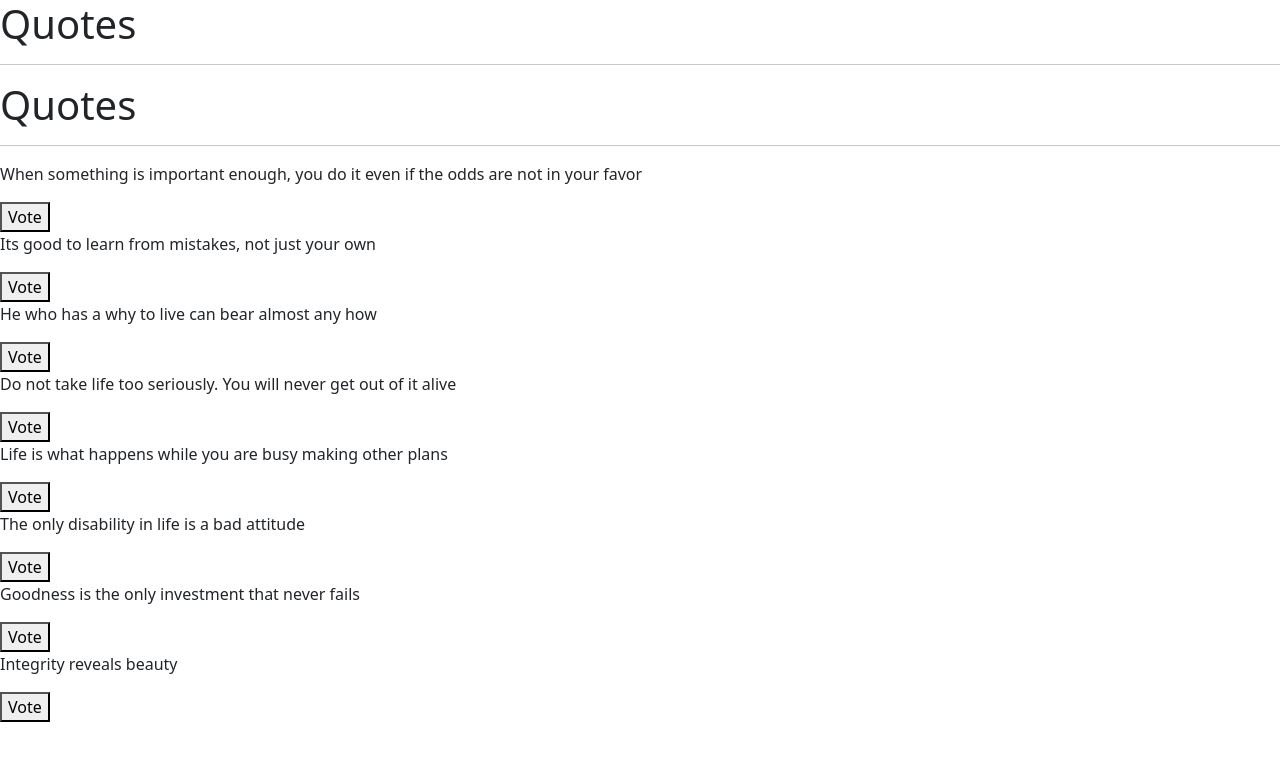
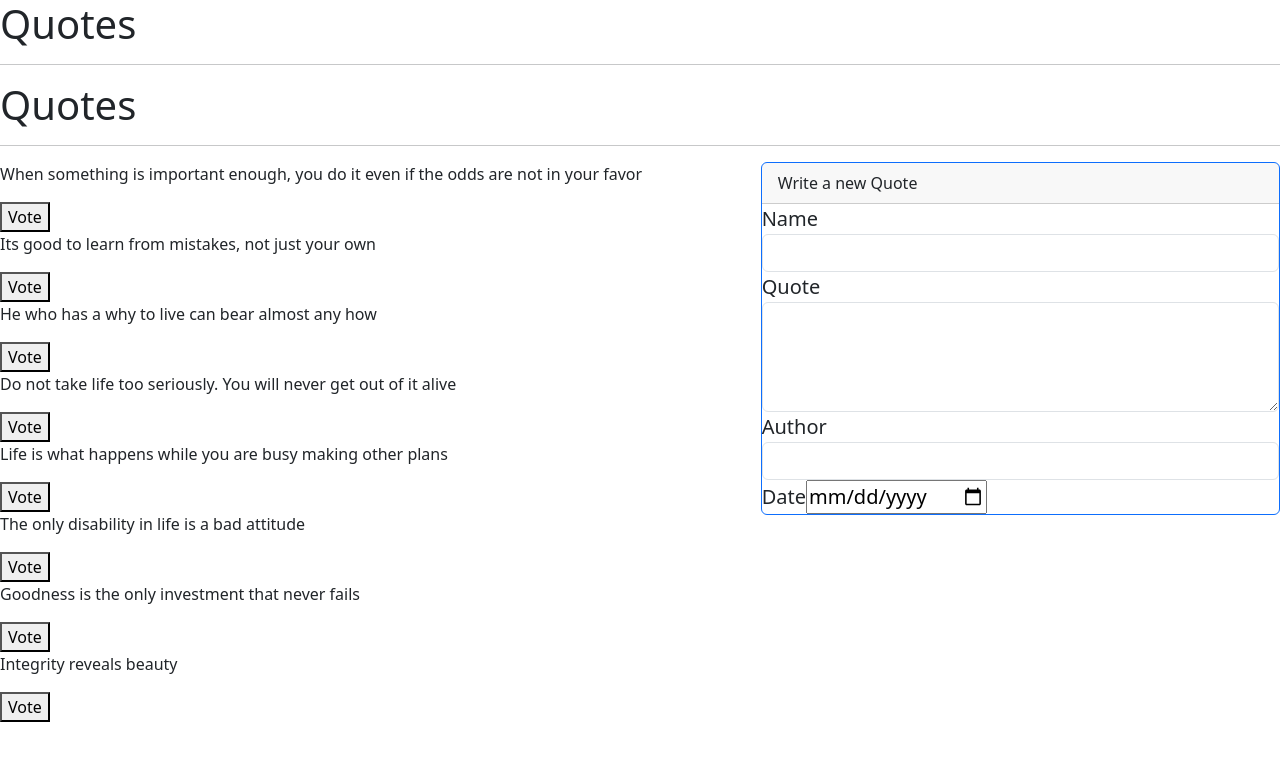
Before and after one commit to gracenyutu/Quotes-App, an Angular app: page / in a window 1280 px wide. Shown: the top 760 px of the page. Built offline with nearby package versions, Linux system fonts and the light colour scheme.

Commit message:
add css styling to the quote form

```diff
--- a/src/app/quote-form/quote-form.component.css
+++ b/src/app/quote-form/quote-form.component.css
@@ -0,0 +1,3 @@
+form {
+  font-size: 20px;
+}
--- a/src/app/quote-form/quote-form.component.html
+++ b/src/app/quote-form/quote-form.component.html
@@ -1,6 +1,5 @@
-<div class="container-fluid">
-  <h2 class="text-center">Write a new Quote</h2>
-  <hr>
+<div class="card border-primary mb-3">
+  <div class="card-header">Write a new Quote</div>
   <form>
       <div class="form-group">
 
@@ -16,8 +15,13 @@
       </div>
       <div class="form-group">
           <label for="author">Author</label>
-          <input type='date' id="author" required>
+          <input type='text' id="author" required class="form-control">
 
       </div>
+      <div class="form-group">
+        <label for="author">Date</label>
+        <input type='date' id="date" required>
+
+    </div>
   </form>
 </div>
--- a/src/app/quote/quote.component.html
+++ b/src/app/quote/quote.component.html
@@ -1,9 +1,16 @@
 <div>
   <h1>Quotes</h1>
   <hr>
-  <div *ngFor="let quote of quotes;let i = index">
-      <p>{{quote.content}}</p>
-      <button (click)="toggleDetails(i)">Vote</button>
-      <app-quote-detail *ngIf="quote.vote" [quotes]='quote' (quoteUp)="voteQuote($event,i)"></app-quote-detail>
+  <div class="row">
+    <div class="col-md-7">
+      <div *ngFor="let quote of quotes;let i = index">
+        <p>{{quote.content}}</p>
+        <button (click)="toggleDetails(i)">Vote</button>
+        <app-quote-detail *ngIf="quote.vote" [quotes]='quote' (quoteUp)="voteQuote($event,i)"></app-quote-detail>
+    </div>
+    </div>
+    <div class="col-md-5">
+      <app-quote-form></app-quote-form>
+    </div>
   </div>
 </div>
```
